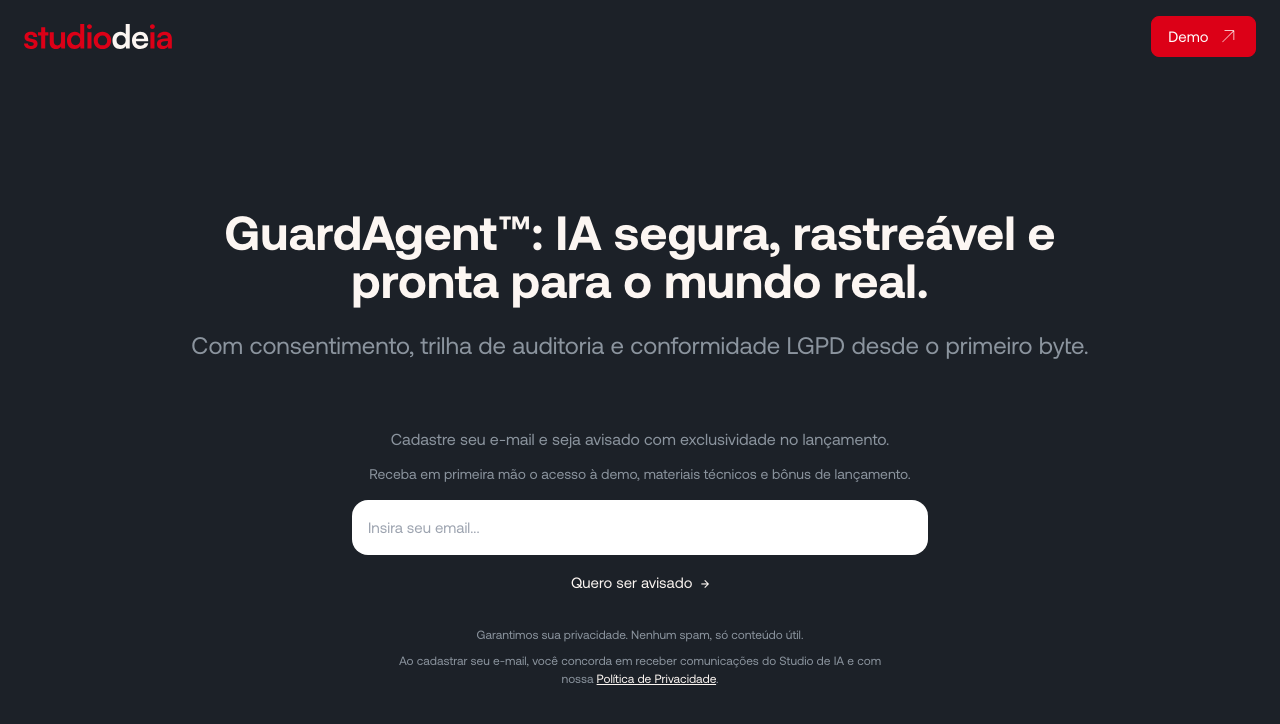
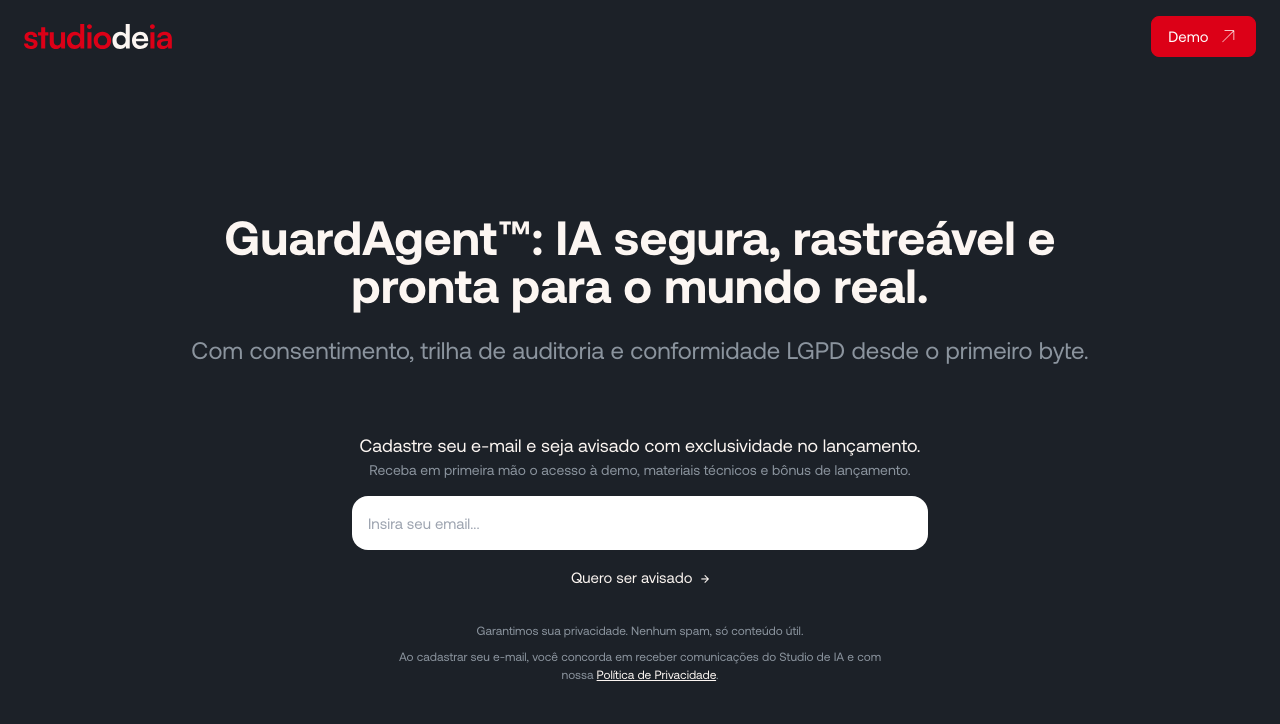
Before and after one commit to rafaelbqueiroz/studiodeia, a React (Vite) app: page / in a window 1280 px wide. Shown: the top 724 px of the page. Built offline with nearby package versions, Linux system fonts and the light colour scheme.

Commit message:
style: ajusta cor, tamanho e margem do texto principal do form

```diff
--- a/src/App.tsx
+++ b/src/App.tsx
@@ -126,7 +126,7 @@ function App() {
 
           {/* Form Section */}
           <div className="max-w-xl mx-auto">
-            <p style={{ color: '#8B949E', marginBottom: '12px', fontSize: '16px' }}>
+            <p style={{ color: 'rgb(252, 246, 242)', marginBottom: '0', fontSize: '18px' }}>
               Cadastre seu e-mail e seja avisado com exclusividade no lançamento.
             </p>
             <p style={{ color: '#8B949E', marginBottom: '16px', fontSize: '14px' }}>
```
